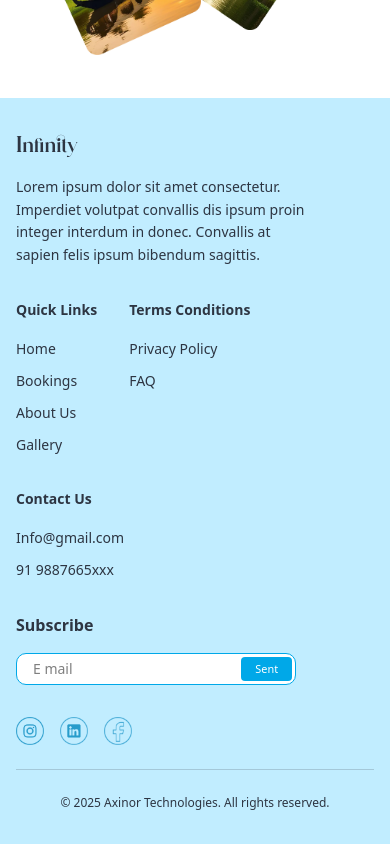
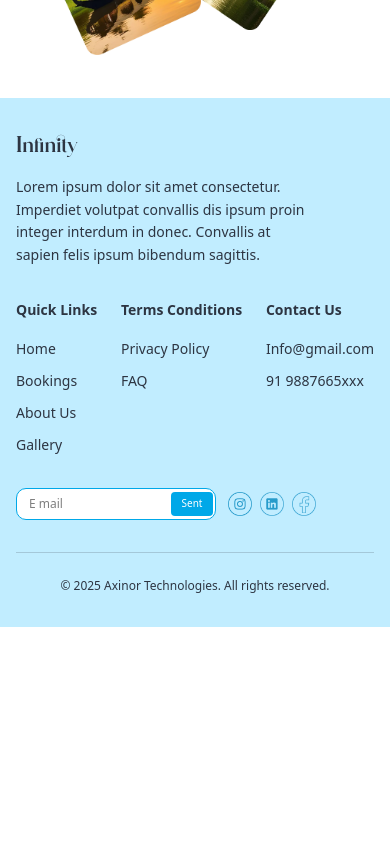
Before and after one commit to SumoodAmeen/Houseboat_frontend, a React (Vite) app: page / in a window 390 px wide. Shown: the part 5341-6185 px from the top of the page. After the commit the page ends 5968 px from the top, so only its background shows below. Built offline with nearby package versions, Linux system fonts and the light colour scheme.

Commit message:
footer layout for mobile view is adjusted

```diff
--- a/src/components/landing_page_components/Footer.jsx
+++ b/src/components/landing_page_components/Footer.jsx
@@ -29,9 +29,9 @@ const Footer = () => {
                     </div>
 
                     {/* Links Section - Right side, aligned with description */}
-                    <div className="flex flex-wrap gap-8 md:gap-6 md:mt-[70px] md:flex-nowrap">
+                    <div className="flex flex-nowrap justify-between gap-4 md:gap-6 md:mt-[70px]">
                         {/* Quick Links */}
-                        <div className="order-1">
+                        <div className="order-1 flex-shrink-0">
                             <h3 className="text-[14px] md:text-[18px] font-bold text-[#2D3542] mb-4">
                                 Quick Links
                             </h3>
@@ -60,7 +60,7 @@ const Footer = () => {
                         </div>
 
                         {/* Terms & Conditions */}
-                        <div className="order-2">
+                        <div className="order-2 flex-shrink-0">
                             <h3 className="text-[14px] md:text-[18px] font-bold text-[#2D3542] mb-4">
                                 Terms Conditions
                             </h3>
@@ -79,7 +79,7 @@ const Footer = () => {
                         </div>
 
                         {/* Contact Us */}
-                        <div className="order-3">
+                        <div className="order-3 flex-shrink-0">
                             <h3 className="text-[14px] md:text-[18px] font-bold text-[#2D3542] mb-4">
                                 Contact Us
                             </h3>
@@ -98,7 +98,7 @@ const Footer = () => {
                         </div>
 
                         {/* Subscribe - Mobile: Below links, Desktop: Same row */}
-                        <div className="order-4 w-full md:w-auto">
+                        <div className="order-4 w-full md:w-auto hidden md:block">
                             <h3 className="text-[16px] md:text-[18px] font-bold text-[#2D3542] mb-4">
                                 Subscribe
                             </h3>
@@ -119,20 +119,39 @@ const Footer = () => {
                             </form>
                         </div>
                     </div>
-                </div>
 
-                {/* Social Icons - Mobile only */}
-                <div className="flex gap-4 mb-6 md:hidden">
-                    <a href="#instagram" className="w-[28px] h-[28px] md:w-[28px] md:h-[28px] flex items-center justify-center hover:bg-[#00A8E8] transition-colors">
+                    {/* Subscribe + Social Icons Row - Mobile only */}
+                    <div className="flex items-center gap-3 md:hidden">
+                        <form onSubmit={handleSubscribe} className="relative inline-block flex-1 max-w-[200px]">
+                            <input
+                                type="email"
+                                placeholder="E mail"
+                                value={email}
+                                onChange={(e) => setEmail(e.target.value)}
+                                className="w-full h-[32px] pl-3 pr-[50px] rounded-[10px] border border-[#00A8E8] bg-white text-[12px] focus:outline-none focus:border-[#0096d1]"
+                            />
+                            <button
+                                type="submit"
+                                className="absolute right-[3px] top-[50%] translate-y-[-50%] w-[42px] h-[24px] bg-[#00A8E8] text-white rounded-[4px] text-[10px] font-400 hover:bg-[#0096d1] transition-colors"
+                            >
+                                Sent
+                            </button>
+                        </form>
+                        <div className="flex gap-2">
+                            <a href="https://www.instagram.com/sumooo.d/" target="_blank" rel="noopener noreferrer" className="w-[24px] h-[24px] flex items-center justify-center">
                                 <img src={instaIcon} alt="Instagram" className="w-full h-full object-contain" />
                             </a>
-                    <a href="#linkedin" className="w-[28px] h-[28px] md:w-[28px] md:h-[28px] flex items-center justify-center hover:bg-[#00A8E8] transition-colors">
+                            <a href="#linkedin" className="w-[24px] h-[24px] flex items-center justify-center">
                                 <img src={linkedinIcon} alt="LinkedIn" className="w-full h-full object-contain" />
                             </a>
-                    <a href="#facebook" className="w-[28px] h-[28px] md:w-[28px] md:h-[28px] flex items-center justify-center hover:bg-[#00A8E8] transition-colors">
+                            <a href="#facebook" className="w-[24px] h-[24px] flex items-center justify-center">
                                 <img src={facebookIcon} alt="Facebook" className="w-full h-full object-contain" />
                             </a>
                         </div>
+                    </div>
+                </div>
+
+
 
                 {/* Copyright */}
                 <div className="border-t border-[#2D3542]/20 pt-6">
```
Lines whose indentation alone changed are shown as unchanged.
